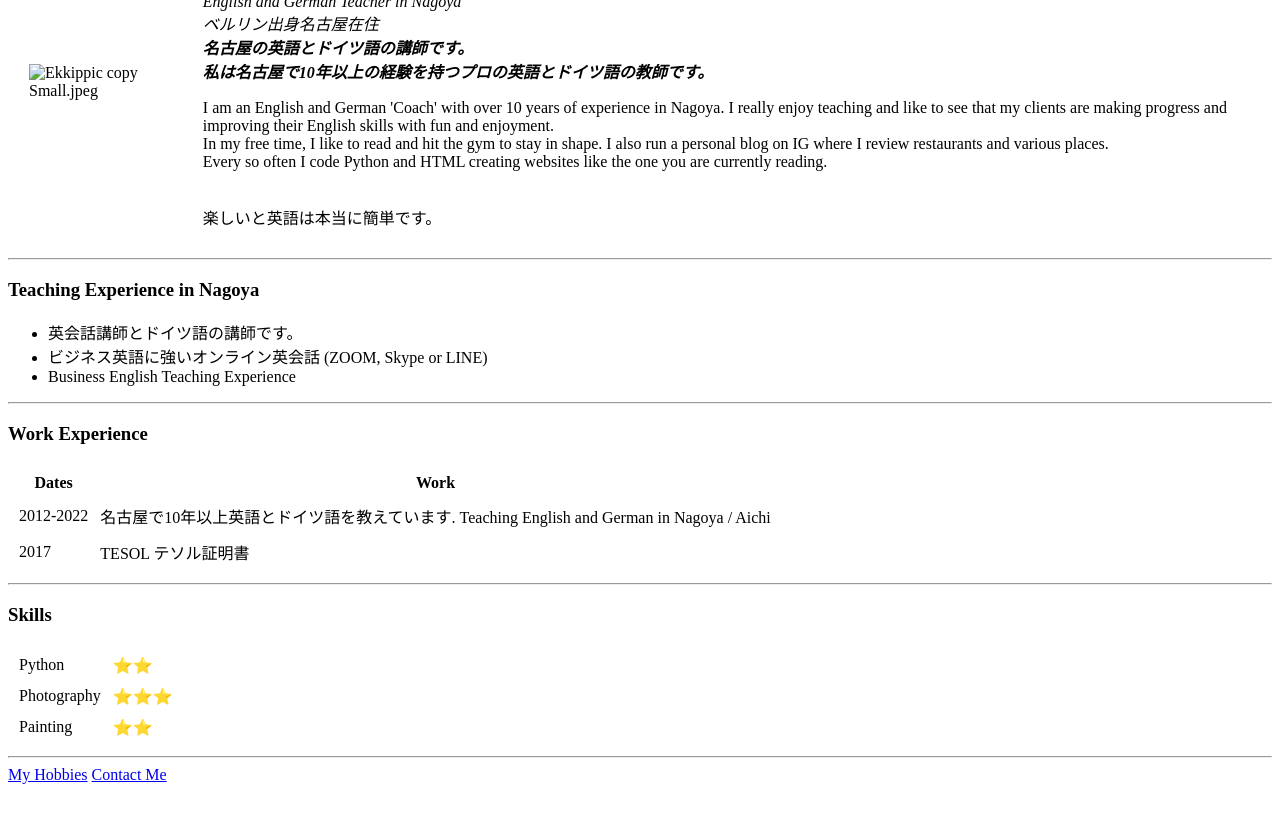
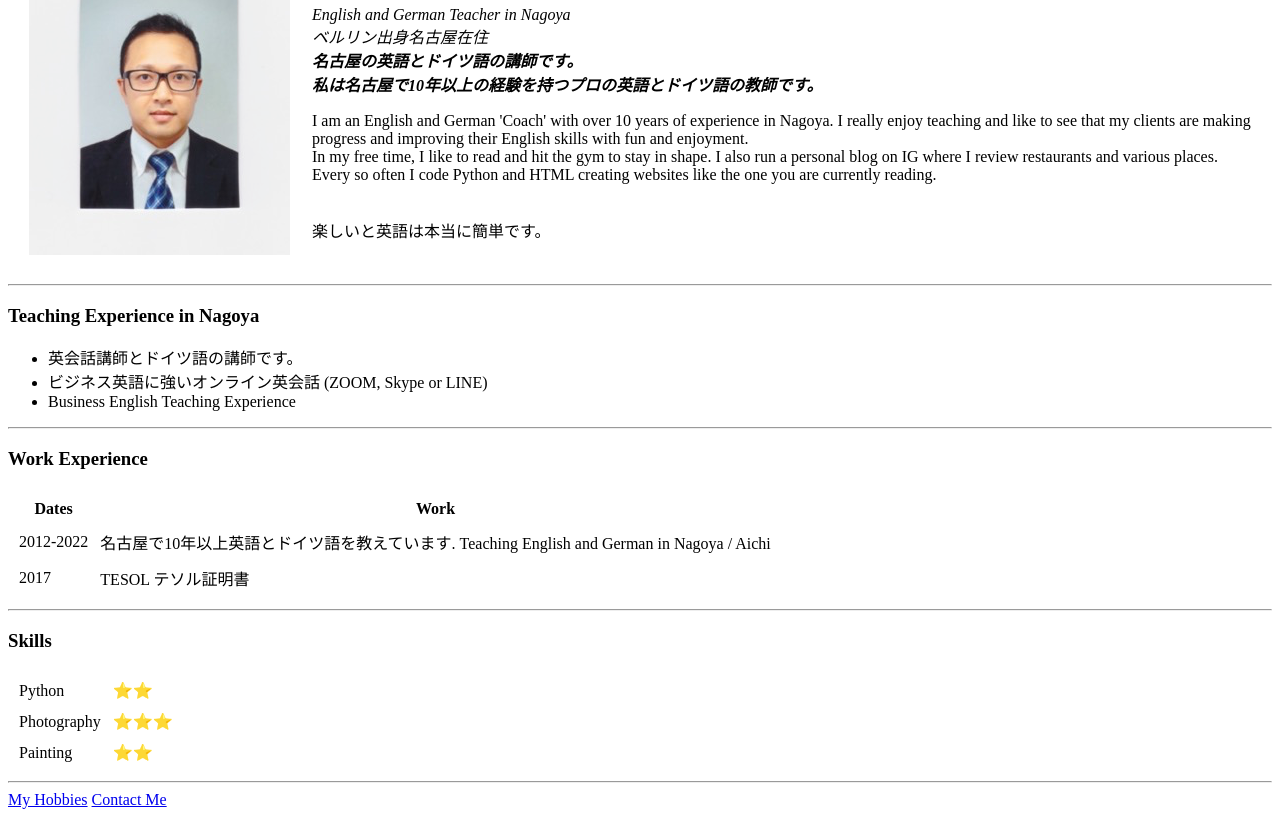
Before and after one commit to YayaBoost/CV, a plain HTML site: page index.html in a window 1280 px wide. Shown: the part 94-911 px from the top of the page. Before the commit the page ends 886 px from the top, so only its background shows below. Drawn offline with Linux system fonts and the light colour scheme.

Commit message:
Update index.html

```diff
--- a/index.html
+++ b/index.html
@@ -7,7 +7,7 @@
 <body>
   <table cellspacing="20">
     <tr>
-      <td><img src="Ekkippic copy Small.jpeg" alt="Ekkippic copy Small.jpeg"></td>
+      <td><img src="Ekkippic copy Small Small.png" alt="Ekkippic copy Small Small.png"></td>
       <td>
         <h1>Ekkachai Runge</h1>
         <p><em>English and German Teacher in Nagoya <br> ベルリン出身名古屋在住 <br> <strong>名古屋の英語とドイツ語の講師です。</strong> <br> <strong>私は名古屋で10年以上の経験を持つプロの英語とドイツ語の教師です。</strong> </em></p>
```
